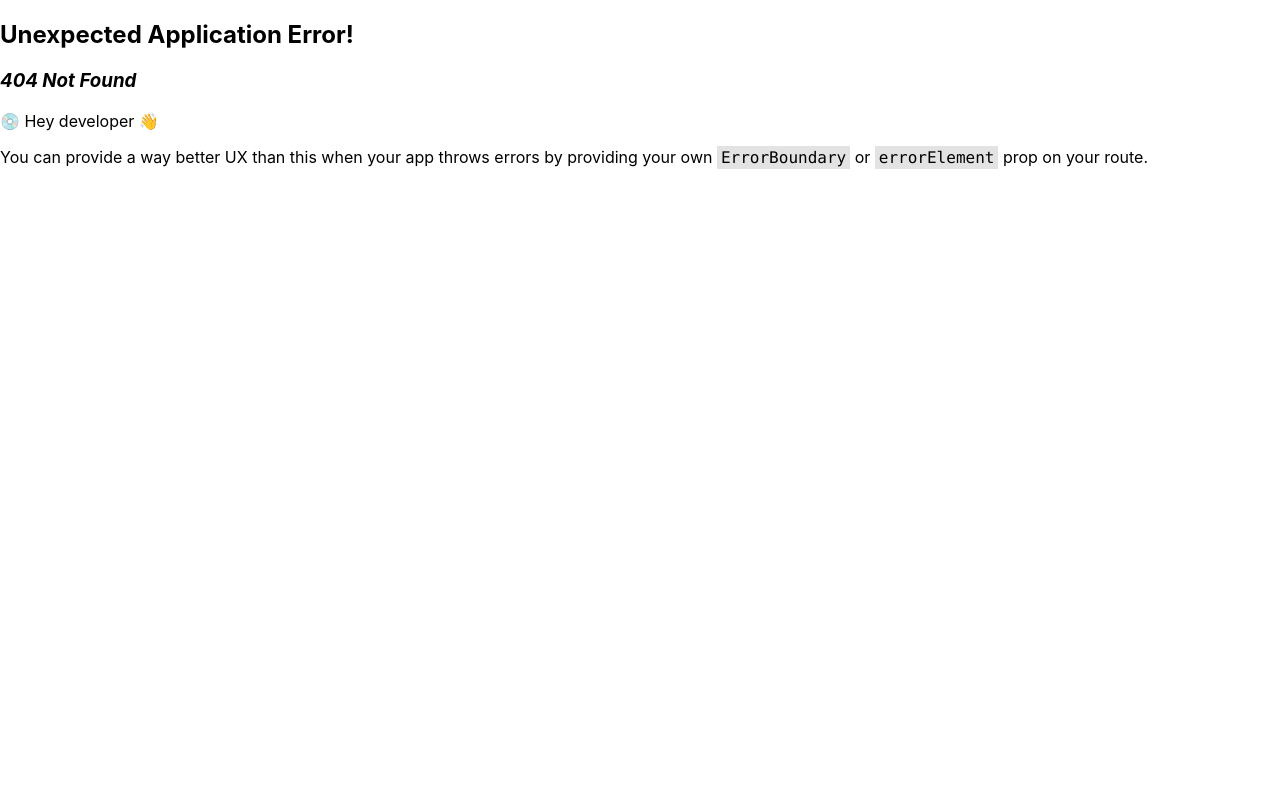
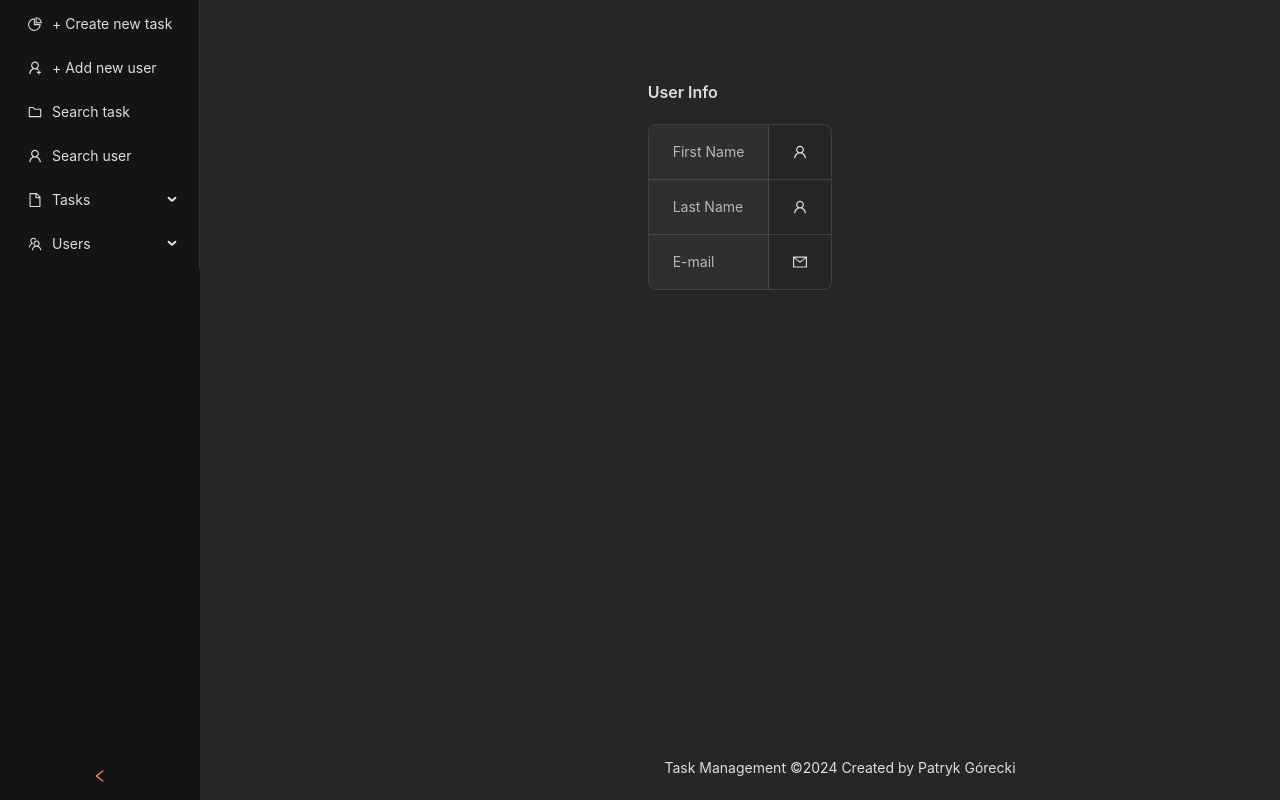
Before and after one commit to pgorecky/ZadaniaRekrutacyjne, a React (Create React App) app in the folder ReactClient/task-management/: page /user/1 in a window 1280 px wide. Before the commit this address had no page. Built offline with nearby package versions, Linux system fonts and the light colour scheme; no server answers.

Commit message:
Z2-feat:user details page

```diff
--- a/ReactClient/task-management/src/index.js
+++ b/ReactClient/task-management/src/index.js
@@ -9,6 +9,7 @@ import CreateTaskPage from "./pages/CreateTaskPage";
 import CreateUserPage from "./pages/CreateUserPage";
 import TasksPage from "./pages/TasksPage";
 import UsersPage from "./pages/UsersPage";
+import UserPage from "./pages/UserPage";
 
 
 const root = ReactDOM.createRoot(document.getElementById('root'));
@@ -33,6 +34,10 @@ const router = createBrowserRouter([
             {
                 path: '/user/all',
                 element: <UsersPage/>
+            },
+            {
+                path: '/user/:id',
+                element: <UserPage/>
             }
         ]
     }
--- a/ReactClient/task-management/src/pages/TasksPage.jsx
+++ b/ReactClient/task-management/src/pages/TasksPage.jsx
@@ -140,6 +140,7 @@ const TasksPage = () => {
                     <div>
                         <p>Assigned Users:</p>
                         <Avatar.Group>
+                            <Avatar src="https://api.dicebear.com/7.x/miniavs/svg?seed=1"/>
                             {getAssignedUsers(task.assignedUsers)}
                         </Avatar.Group>
                     </div>
--- /dev/null
+++ b/ReactClient/task-management/src/pages/UserPage.jsx
@@ -0,0 +1,31 @@
+import {Badge, Descriptions} from "antd";
+import {useParams} from "react-router-dom";
+import {useEffect, useState} from "react";
+import {getRequest} from "../service/API_CONFIG";
+import {MailOutlined, UserOutlined} from "@ant-design/icons";
+
+const UserPage = () => {
+    const {id} = useParams();
+    const [firstName, setFirstName] = useState('')
+    const [lastName, setLastName] = useState('')
+    const [email, setEmail] = useState('')
+
+    useEffect(() => {
+        getRequest(`/users/${id}`)
+            .then(r => {
+                setFirstName(r.data.firstName)
+                setLastName(r.data.lastName)
+                setEmail(r.data.email)
+            })
+    }, []);
+
+    return <>
+        <Descriptions title="User Info" bordered layout={'horizontal'} column={1}>
+            <Descriptions.Item label="First Name"><UserOutlined /> {firstName}</Descriptions.Item>
+            <Descriptions.Item label="Last Name"><UserOutlined /> {lastName}</Descriptions.Item>
+            <Descriptions.Item label="E-mail"><MailOutlined /> {email}</Descriptions.Item>
+        </Descriptions>
+    </>
+}
+
+export default UserPage
```
